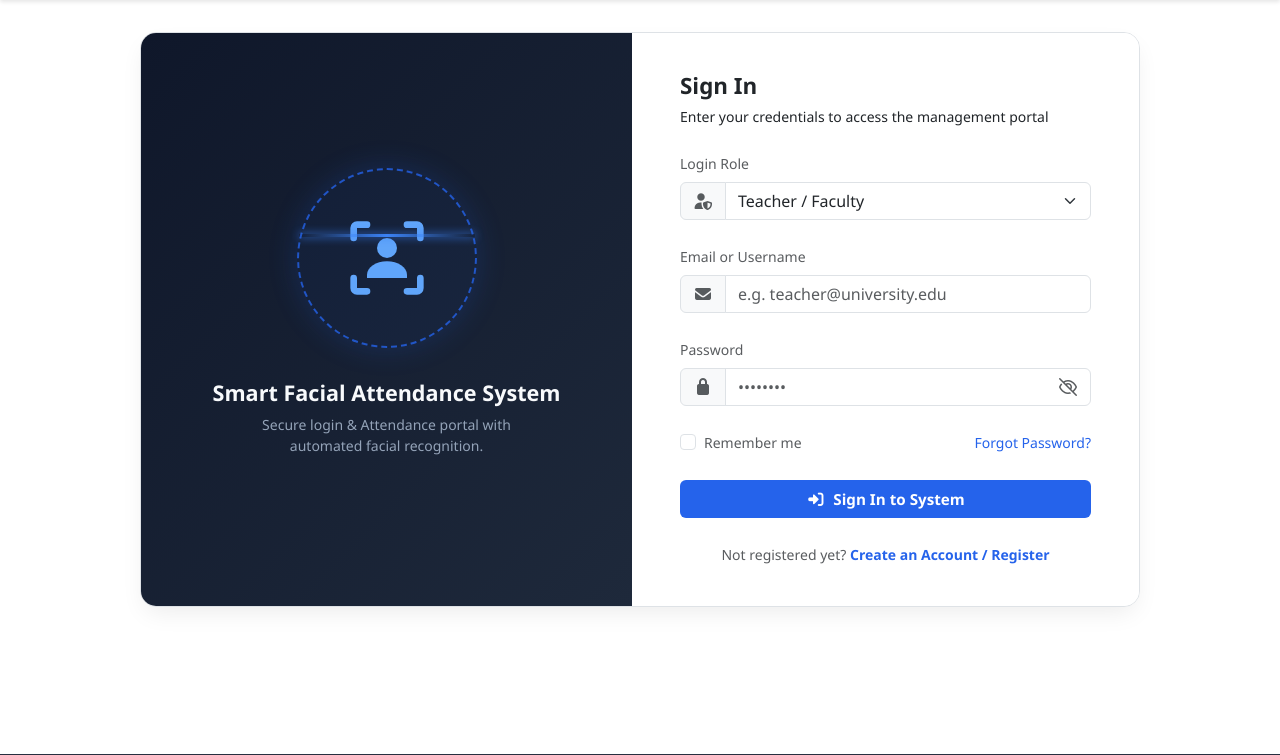
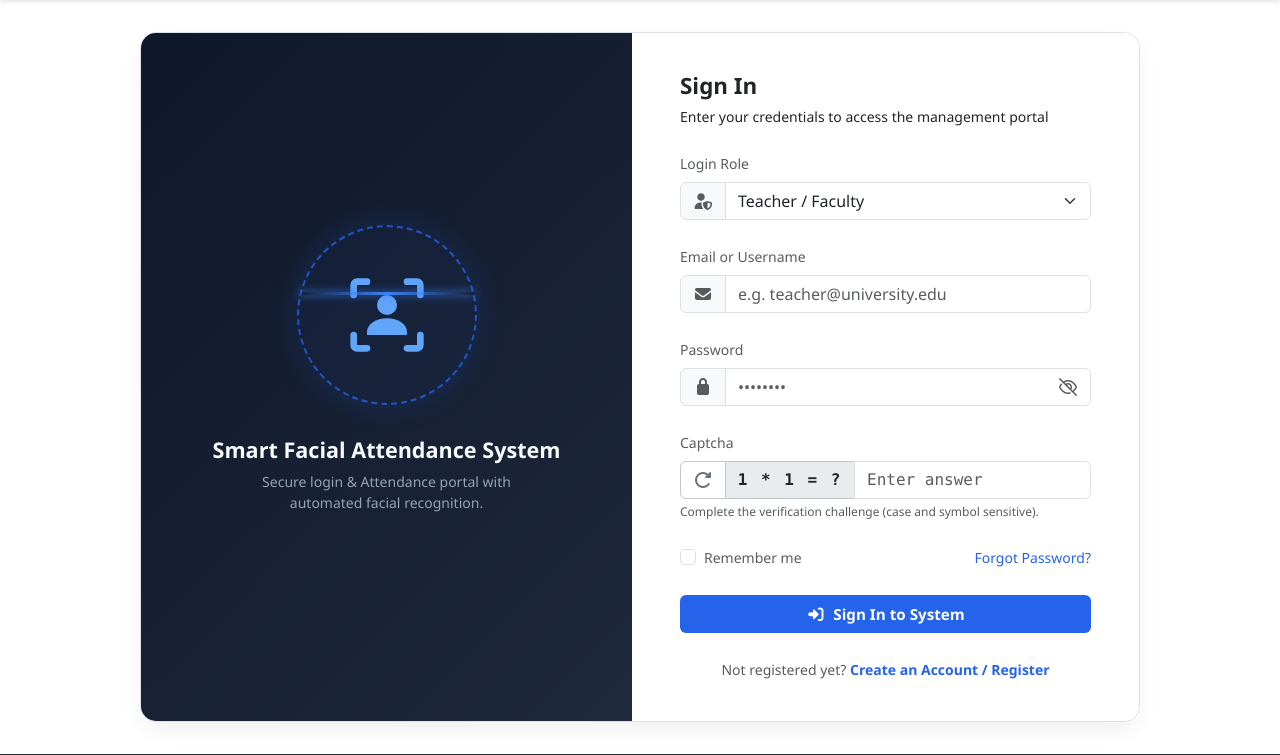
Before and after one commit to kdhananjay352/BTechABES, a Flask app: page /login in a window 1280 px wide. Shown: the part 77-832 px from the top of the page. Run offline with Flask 3, Linux system fonts and the light colour scheme; some libraries are stand-ins or nearby versions.

Commit message:
captcha verification added on login page

```diff
--- a/MiniProject/FaceAttendance-System-Final/routes/auth.py
+++ b/MiniProject/FaceAttendance-System-Final/routes/auth.py
@@ -1,6 +1,8 @@
 import os
 import re
 from datetime import datetime, date
+import random
+import string
 from flask import Blueprint, render_template, request, redirect, url_for, flash, jsonify, current_app, session
 from flask_login import login_user, logout_user, current_user, login_required
 from flask_wtf.csrf import validate_csrf, ValidationError
@@ -26,35 +28,97 @@ def allowed_file(filename):
     return '.' in filename and filename.rsplit('.', 1)[1].lower() in current_app.config['ALLOWED_EXTENSIONS']
 
 
+# =================================================
+# Captcha Puzzle (Updated to track type)
+# =================================================
+def generate_random_captcha():
+    """Randomly returns EITHER a complex alphanumeric string (case-sensitive) OR a math puzzle."""
+    choice = random.choice(['alphanumeric', 'math'])
+
+    if choice == 'alphanumeric':
+        upper = "ABCDEFGHJKLMNPQRSTUVWXYZ"
+        lower = "abcdefghijkmnpqrstuvwxyz"
+        symbols = "!@#$%&*"
+
+        code_chars = [
+            random.choice(upper),
+            random.choice(lower),
+            random.choice(symbols),
+            random.choice(upper),
+            random.choice(lower)
+        ]
+        random.shuffle(code_chars)
+        code = "".join(code_chars)
+
+        # Store both the exact answer and its type in session
+        return code, code, 'alphanumeric'
+    else:
+        num1 = random.randint(1, 10)
+        num2 = random.randint(1, 10)
+        operator = random.choice(['+', '-', '*'])
+
+        if operator == '-' and num1 < num2:
+            num1, num2 = num2, num1
+        elif operator == '*':
+            num1 = random.randint(1, 5)
+            num2 = random.randint(1, 5)
+
+        if operator == '+':
+            answer = num1 + num2
+        elif operator == '-':
+            answer = num1 - num2
+        else:
+            answer = num1 * num2
+
+        question = f"{num1} {operator} {num2} = ?"
+        return question, str(answer), 'math'
+
 # ==============================================================================
-# LOGIN ROUTE (UPDATED WITH ROLE VALIDATION)
+# LOGIN ROUTE (UPDATED WITH CASE-SENSITIVE CAPTCHA VERIFICATION)
 # ==============================================================================
+
+
 @auth_bp.route('/login', methods=['GET', 'POST'])
 @limiter.limit("8 per minute", key_func=lambda: request.remote_addr)
 def login():
+    """Login route with role validation and captcha verification."""
     if current_user.is_authenticated:
         return redirect(url_for('main.attendance'))
 
     if request.method == 'POST':
-        # 1. Capture Form Inputs
+        user_answer = request.form.get('captcha_answer', '').strip()
+        correct_answer = session.get('captcha_answer', '')
+        captcha_type = session.get('captcha_type', 'math')
+
+        # Clear captcha data from session immediately
+        session.pop('captcha_answer', None)
+        session.pop('captcha_type', None)
+
+        # Validate based on type: Alphanumeric is strict case-sensitive, Math is evaluated as value
+        if captcha_type == 'alphanumeric':
+            is_valid = (user_answer == correct_answer)
+        else:
+            is_valid = (user_answer.strip() == correct_answer.strip())
+
+        if not correct_answer or not is_valid:
+            flash('Incorrect Captcha code or answer. Please try again.', 'danger')
+            return redirect(url_for('auth.login'))
+
         selected_role = request.form.get('userRole', '').strip().lower()
         username_or_email = request.form.get('username', '').strip().lower()
         password = request.form.get('password', '')
         remember = True if request.form.get('rememberMe') else False
 
-        # 2. Query User by Email or Username (Case-Insensitive)
         user = User.query.filter(
             (func.lower(User.email) == username_or_email) |
             (func.lower(User.username) == username_or_email)
         ).first()
 
-        # 3. Credential Check
         if not user or not user.check_password(password):
             flash(
                 'Invalid credentials. Please check your username/email and password.', 'danger')
             return redirect(url_for('auth.login'))
 
-        # 4. Role Match Check
         if user.role.lower() != selected_role:
             if not (selected_role == 'teacher' and user.role.lower() in ['teacher', 'faculty']):
                 role_label = 'Teacher / Faculty' if selected_role == 'teacher' else selected_role.capitalize()
@@ -62,18 +126,72 @@ def login():
                     f'Account exists, but assigned role is not "{role_label}". Please select your correct login role.', 'warning')
                 return redirect(url_for('auth.login'))
 
-        # 5. Account Deactivation Check
         if not user.is_active:
             flash(
                 'Your account has been deactivated. Please contact the administrator.', 'warning')
             return redirect(url_for('auth.login'))
 
-        # 6. Authenticate User
         login_user(user, remember=remember)
         flash(f'Welcome back, {user.username}!', 'success')
         return redirect(url_for('main.attendance'))
 
-    return render_template('login.html')
+    # Initial GET Request
+    question, answer, c_type = generate_random_captcha()
+    session['captcha_answer'] = answer
+    session['captcha_type'] = c_type
+    return render_template('login.html', captcha_question=question)
+
+
+@auth_bp.route('/refresh-captcha', methods=['GET'])
+def refresh_captcha():
+    """Refreshes the captcha question, answer, and type."""
+    question, answer, c_type = generate_random_captcha()
+    session['captcha_answer'] = answer
+    session['captcha_type'] = c_type
+    return jsonify({'captcha': question})
+# def login():
+#     if current_user.is_authenticated:
+#         return redirect(url_for('main.attendance'))
+
+#     if request.method == 'POST':
+#         # 1. Capture Form Inputs
+#         selected_role = request.form.get('userRole', '').strip().lower()
+#         username_or_email = request.form.get('username', '').strip().lower()
+#         password = request.form.get('password', '')
+#         remember = True if request.form.get('rememberMe') else False
+
+#         # 2. Query User by Email or Username (Case-Insensitive)
+#         user = User.query.filter(
+#             (func.lower(User.email) == username_or_email) |
+#             (func.lower(User.username) == username_or_email)
+#         ).first()
+
+#         # 3. Credential Check
+#         if not user or not user.check_password(password):
+#             flash(
+#                 'Invalid credentials. Please check your username/email and password.', 'danger')
+#             return redirect(url_for('auth.login'))
+
+#         # 4. Role Match Check
+#         if user.role.lower() != selected_role:
+#             if not (selected_role == 'teacher' and user.role.lower() in ['teacher', 'faculty']):
+#                 role_label = 'Teacher / Faculty' if selected_role == 'teacher' else selected_role.capitalize()
+#                 flash(
+#                     f'Account exists, but assigned role is not "{role_label}". Please select your correct login role.', 'warning')
+#                 return redirect(url_for('auth.login'))
+
+#         # 5. Account Deactivation Check
+#         if not user.is_active:
+#             flash(
+#                 'Your account has been deactivated. Please contact the administrator.', 'warning')
+#             return redirect(url_for('auth.login'))
+
+#         # 6. Authenticate User
+#         login_user(user, remember=remember)
+#         flash(f'Welcome back, {user.username}!', 'success')
+#         return redirect(url_for('main.attendance'))
+
+#     return render_template('login.html')
 
 
 # ==============================================================================
--- a/MiniProject/FaceAttendance-System-Final/templates/login.html
+++ b/MiniProject/FaceAttendance-System-Final/templates/login.html
@@ -50,8 +50,7 @@
                 <div class="mb-4">
                     <label for="userRole" class="form-label text-muted small fw-medium">Login Role</label>
                     <div class="input-group">
-                        <span class="input-group-text  text-muted"><i
-                                class="fa-solid fa-user-shield"></i></span>
+                        <span class="input-group-text  text-muted"><i class="fa-solid fa-user-shield"></i></span>
                         <select id="userRole" name="userRole" class="form-select" required>
                             <option value="teacher" selected>Teacher / Faculty</option>
                             <option value="admin">System Administrator</option>
@@ -70,6 +69,7 @@
                             placeholder="e.g. teacher@university.edu" required>
                     </div>
                 </div>
+
                 <!-- Password -->
                 <div class="mb-4">
                     <label for="passwordInput" class="form-label text-muted small fw-medium">Password</label>
@@ -88,13 +88,42 @@
                     </div>
                 </div>
 
+                <!-- Offline Math / Text CAPTCHA Section (Theme Compatible) -->
+                <div class="mb-4">
+                    <label for="captchaInput" class="form-label text-muted small fw-medium">Captcha</label>
+                    <div class="input-group">
+                        <!-- Refresh Button on the Left -->
+                        <button type="button" class="btn btn-outline-secondary border-secondary-subtle"
+                            onclick="refreshCaptcha()" title="Refresh Captcha">
+                            <i class="fa-solid fa-rotate-right" id="refreshIcon"></i>
+                        </button>
+
+                        <!-- CAPTCHA Display Box in the Middle with a fixed width -->
+                        <span id="captchaDisplay"
+                            class="input-group-text font-monospace fw-bold user-select-all px-3 bg-body-secondary text-body border-secondary-subtle justify-content-center"
+                            style="width: 130px; letter-spacing: 2px;">
+                            {{ captcha_question }}
+                        </span>
+
+                        <!-- Answer Input Box on the Right -->
+                        <input type="text" id="captchaInput" name="captcha_answer" class="form-control font-monospace"
+                            placeholder="Enter answer" required autocomplete="off">
+                    </div>
+                    <div class="form-text text-muted mt-1" style="font-size: 0.75rem;">Complete the verification
+                        challenge (case and
+                        symbol sensitive).</div>
+                </div>
+
+
+
                 <!-- Remember Me & Reset Link -->
                 <div class="d-flex justify-content-between align-items-center mb-4">
                     <div class="form-check">
                         <input class="form-check-input" type="checkbox" id="rememberMe" name="rememberMe">
                         <label class="form-check-label small text-muted" for="rememberMe">Remember me</label>
                     </div>
-                    <a href="{{ url_for('auth.forgot_password') }}" class="small text-decoration-none text-primary fw-medium">Forgot Password?</a>
+                    <a href="{{ url_for('auth.forgot_password') }}"
+                        class="small text-decoration-none text-primary fw-medium">Forgot Password?</a>
                 </div>
 
                 <!-- Submit Button -->
@@ -116,3 +145,25 @@
     </div>
 </div>
 {% endblock %}
+
+{% block extra_js %}
+<!-- JavaScript for Dynamic Refreshing -->
+<script>
+    function refreshCaptcha() {
+        const icon = document.getElementById('refreshIcon');
+        icon.classList.add('fa-spin');
+
+        fetch("{{ url_for('auth.refresh_captcha') }}")
+            .then(response => response.json())
+            .then(data => {
+                document.getElementById('captchaDisplay').innerText = data.captcha;
+                document.getElementById('captchaInput').value = '';
+                setTimeout(() => icon.classList.remove('fa-spin'), 400);
+            })
+            .catch(error => {
+                console.error('Error refreshing captcha:', error);
+                icon.classList.remove('fa-spin');
+            });
+    }
+</script>
+{% endblock %}
```
Also changed, not shown: MiniProject/FaceAttendance-System-Final/README.md, MiniProject/FaceAttendance-System-Final/database.db.
